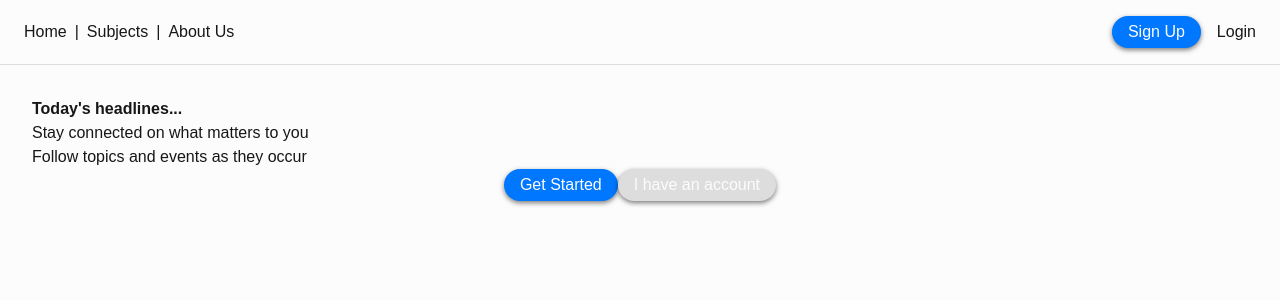
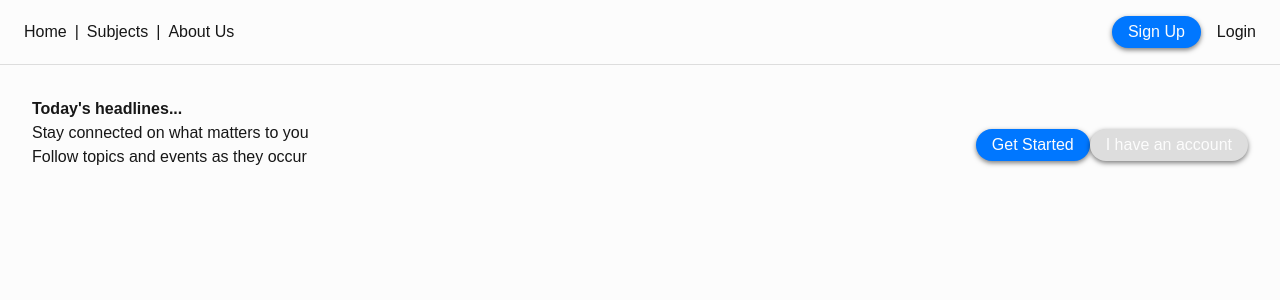
Before and after one commit to thomassrmcardle/Study-Guide, a Next.js app in the folder guide-app/: page / in a window 1280 px wide. Shown: the top 300 px of the page. Built offline with nearby package versions, Linux system fonts and the light colour scheme.

Commit message:
Improved account prompt scaling

```diff
--- a/guide-app/src/pages/index.js
+++ b/guide-app/src/pages/index.js
@@ -6,8 +6,8 @@ export default function Home() {
       </head>
       <div style={{ padding: '2rem' }}>
         <h1><b>Today's headlines...</b></h1>
-        <div>
-          <div>
+        <div style={{display: 'flex'}}>
+          <div style={{flexGrow: '1'}}>
             <h3>Stay connected on what matters to you</h3>
             <h4>Follow topics and events as they occur</h4>
           </div>
```
